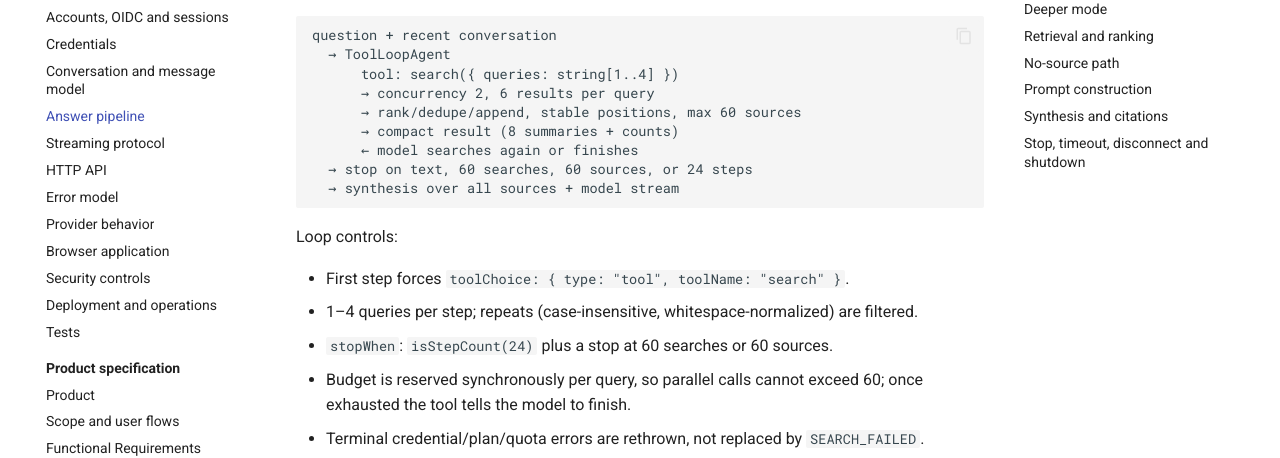
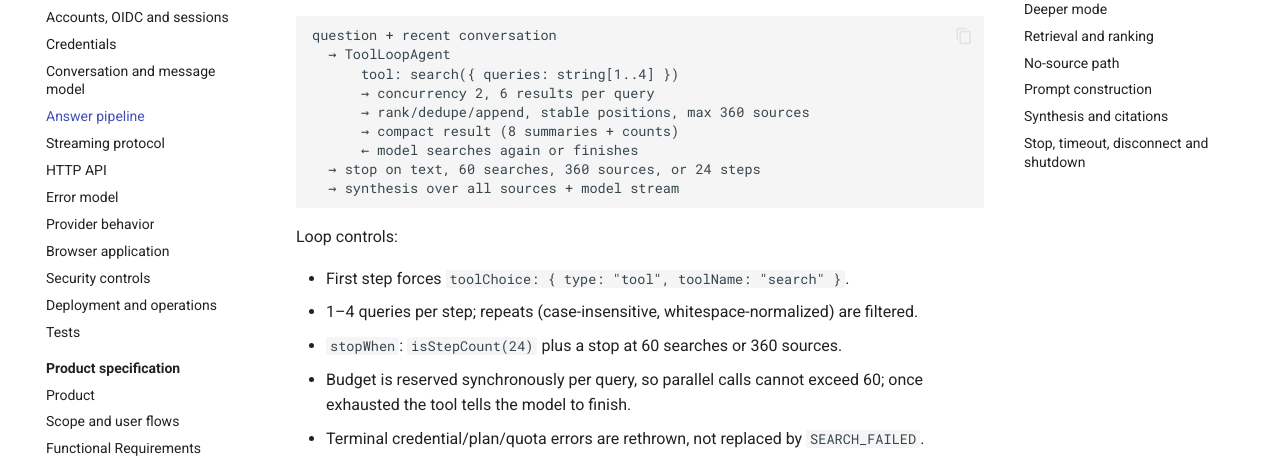
Before and after one commit to davidemodolo/beamling, an MkDocs documentation site: the page built from docs/reference/answer-pipeline.md, in a window 1280 px wide and 900 px high, scrolled down 3269 px. Shown: the part 234-692 px from the top of the window. Built offline with MkDocs 1.6.1 and Material for MkDocs 9.7.7, drawn with Linux system fonts in a browser that asks for light colours; comment, search, counter and statistics services are not loaded.

Commit message:
feat: raise the Deeper source limit to 360; release 0.9.2

````diff
--- a/docs/reference/answer-pipeline.md
+++ b/docs/reference/answer-pipeline.md
@@ -92,10 +92,10 @@ question + recent conversation
   → ToolLoopAgent
       tool: search({ queries: string[1..4] })
       → concurrency 2, 6 results per query
-      → rank/dedupe/append, stable positions, max 60 sources
+      → rank/dedupe/append, stable positions, max 360 sources
       → compact result (8 summaries + counts)
       ← model searches again or finishes
-  → stop on text, 60 searches, 60 sources, or 24 steps
+  → stop on text, 60 searches, 360 sources, or 24 steps
   → synthesis over all sources + model stream
 ```
 
@@ -103,7 +103,7 @@ Loop controls:
 
 - First step forces `toolChoice: { type: "tool", toolName: "search" }`.
 - 1–4 queries per step; repeats (case-insensitive, whitespace-normalized) are filtered.
-- `stopWhen`: `isStepCount(24)` plus a stop at 60 searches or 60 sources.
+- `stopWhen`: `isStepCount(24)` plus a stop at 60 searches or 360 sources.
 - Budget is reserved synchronously per query, so parallel calls cannot exceed 60; once exhausted the tool tells the model to finish.
 - Terminal credential/plan/quota errors are rethrown, not replaced by `SEARCH_FAILED`.
 - Each search emits `search` and `progress` SSE events; the writer keeps the citation and `truncated` contract.
--- a/package.json
+++ b/package.json
@@ -1,7 +1,7 @@
 {
   "name": "beamling",
   "private": true,
-  "version": "0.9.1",
+  "version": "0.9.2",
   "license": "MIT",
   "packageManager": "pnpm@12.18.0",
   "scripts": {
````
Also changed, not shown: docs/reference/index.md (+1 -1 lines), docs/spec/pipeline.md (+3 -3 lines), docs/spec/requirements.md (+1 -1 lines), docs/spec/scope.md (+1 -1 lines), 3 other files.
